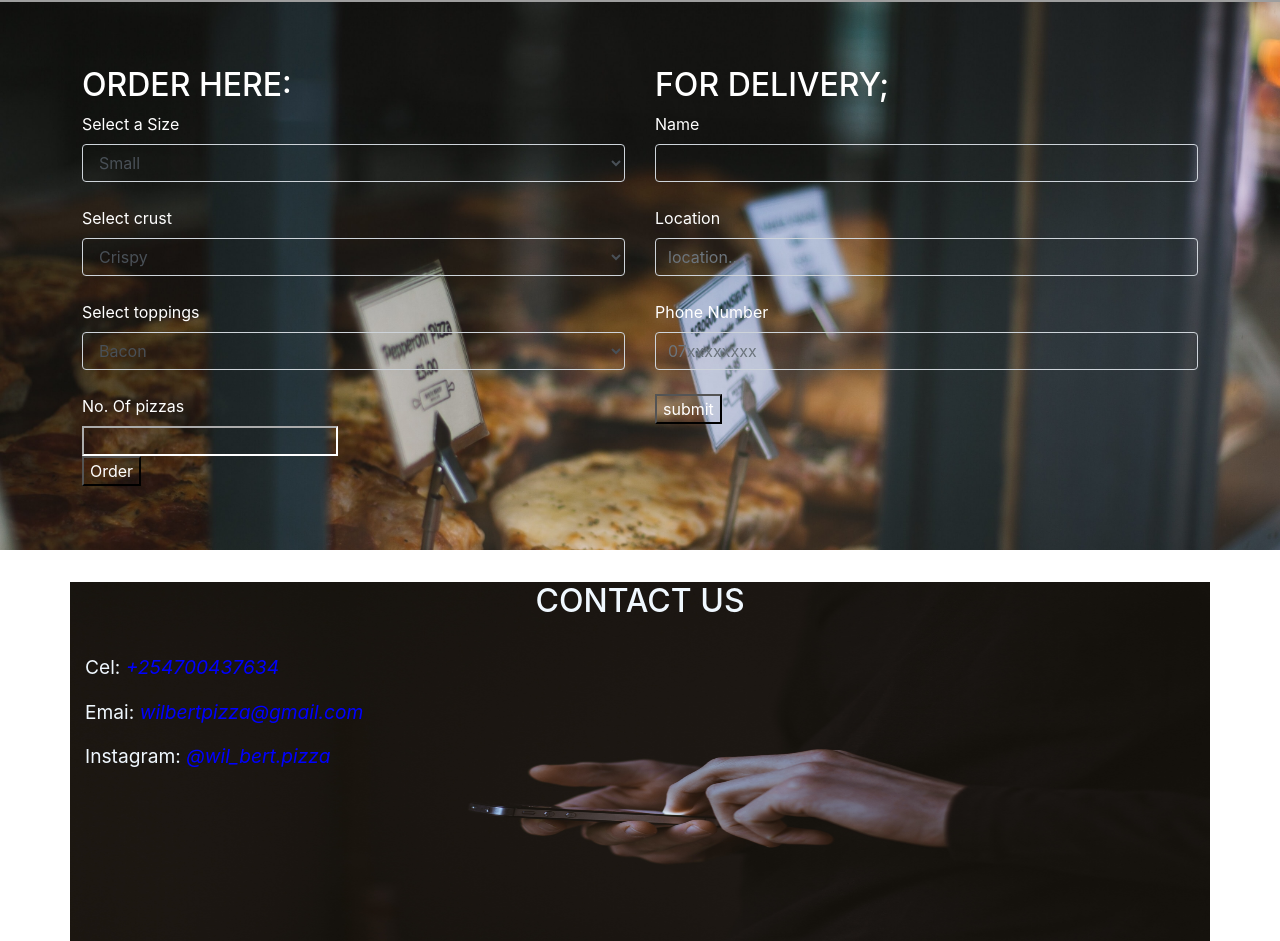
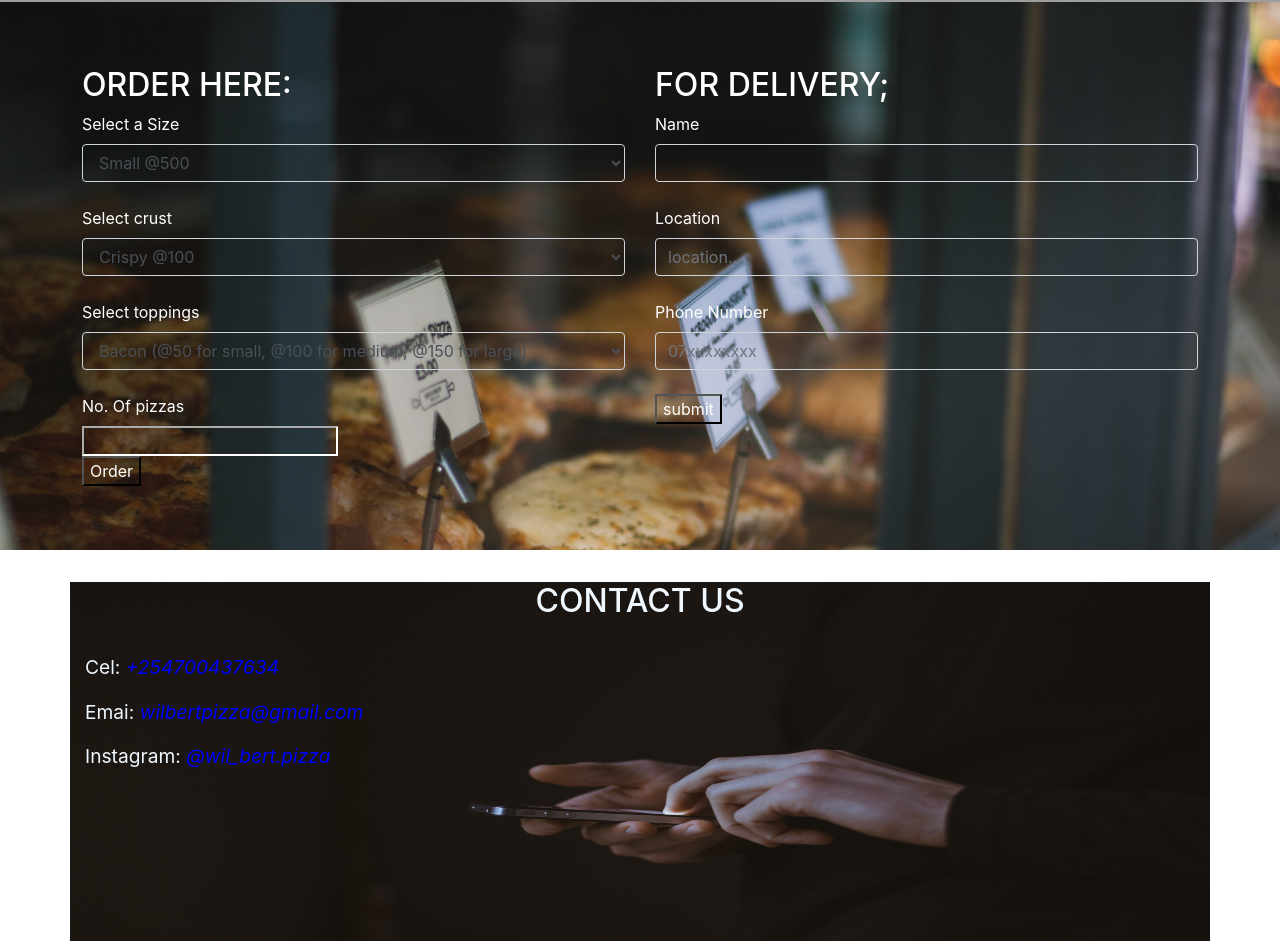
Before and after one commit to wil-bert/pizza-site, a plain HTML site: page index.html in a window 1280 px wide. Shown: the part 1718-2659 px from the top of the page. Drawn offline with nearby package versions, Linux system fonts and the light colour scheme; grey boxes are pictures that could not be loaded; a script that the page names is missing.

Commit message:
Edit prices

```diff
--- a/index.html
+++ b/index.html
@@ -60,30 +60,30 @@
                 <div class="client-order">
                     <label>Select a Size</label>
                     <select class="form-control" id="pizzaSize" style="background-color: transparent;">
-                        <option>Small</option>
-                        <option>Medium</option>
-                        <option>Large</option>
+                        <option>Small @500</option>
+                        <option>Medium @700</option>
+                        <option>Large @1000</option>
                     </select>
                 </div>
                 <br>
                 <div class="client-order">
                     <label>Select crust</label>
                     <select class="form-control" id="pizzaCrust" style="background-color: transparent;">
-                        <option>Crispy</option>
-                        <option>Stuffy</option>
-                        <option>Thin crust</option>
-                        <option>Neapolitan crust</option>
+                        <option>Crispy @100</option>
+                        <option>Stuffy @100</option>
+                        <option>Thin crust @100</option>
+                        <option>Neapolitan crust @100</option>
                     </select>
                 </div>
                 <br>
                 <div class="client-order">
                     <label>Select toppings</label>
                     <select class="form-control" id="pizzaToppings" style="background-color: transparent;">
-                        <option>Bacon</option>
-                        <option>Pepperoni</option>
-                        <option>Pineapple</option>
-                        <option>Extra cheese</option>
-                        <option>Green peppers</option>
+                        <option>Bacon (@50 for small, @100 for medium, @150 for large)</option>
+                        <option>Pepperoni (@50 for small, @100 for medium, @150 for large)</option>
+                        <option>Pineapple (@50 for small, @100 for medium, @150 for large)</option>
+                        <option>Extra cheese (@50 for small, @100 for medium, @150 for large)</option>
+                        <option>Green peppers (@50 for small, @100 for medium, @150 for large)</option>
                      </select>
                 </div>
                 <br>
```
Also changed, not shown: js/script.js (deleted, +0 -83 lines).
